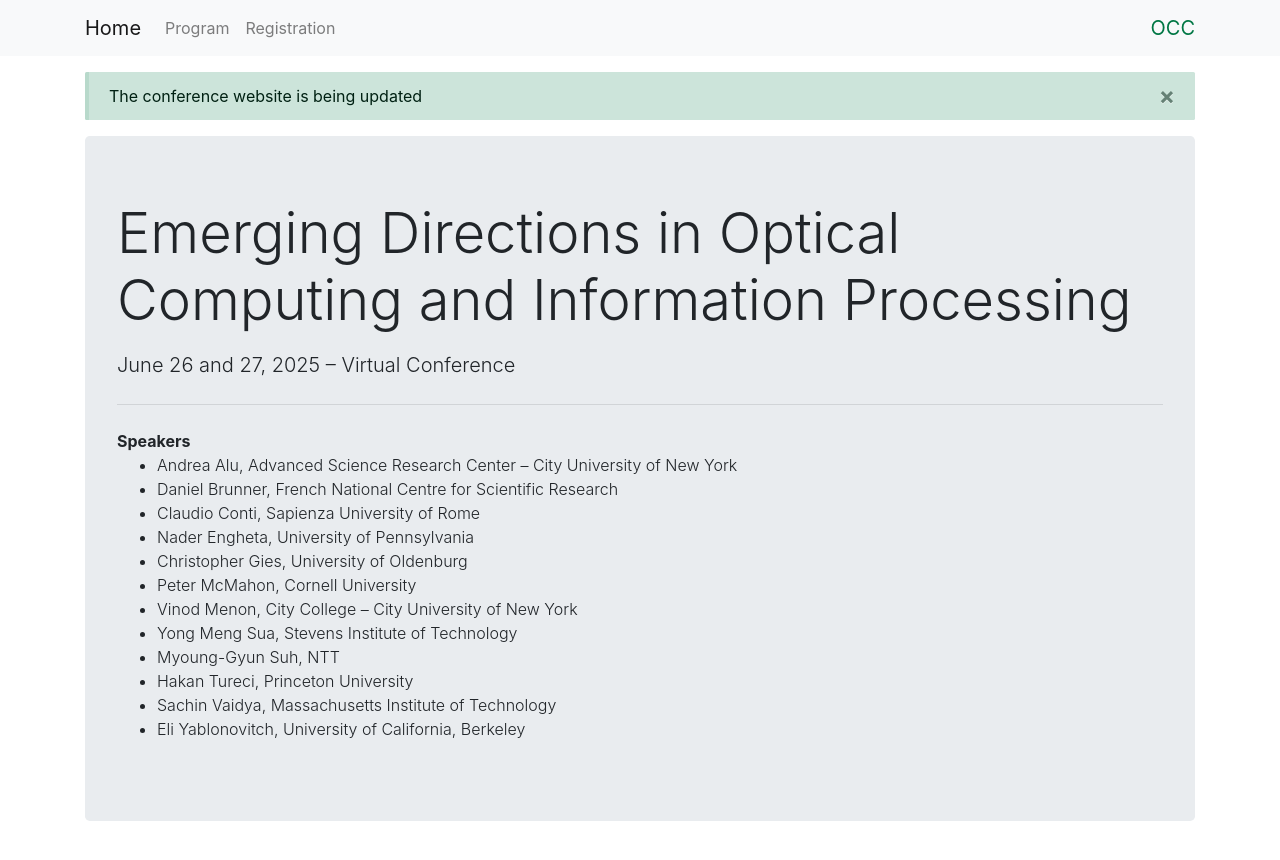
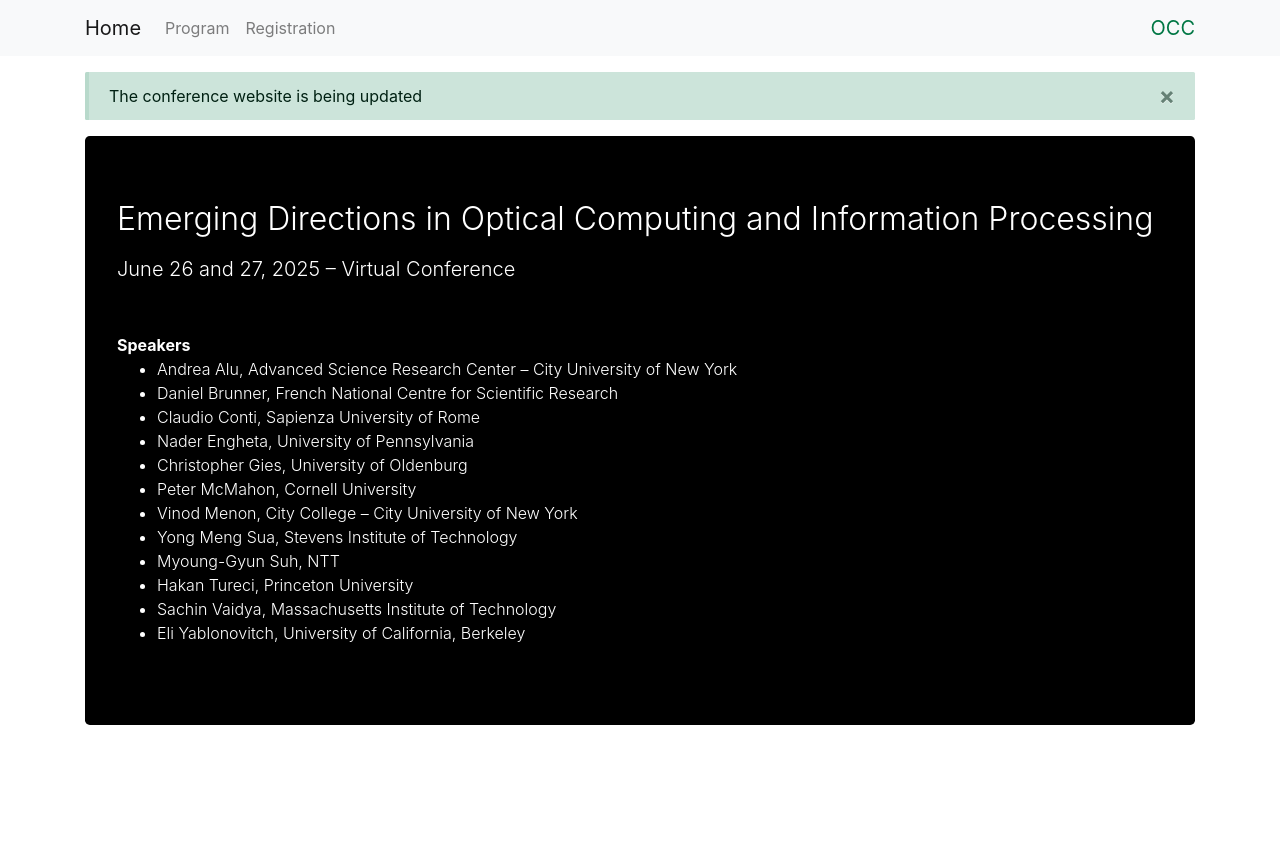
Before and after one commit to mirilabqc/mini-conference-site, a Jekyll site: the page built from index.md, in a window 1280 px wide. Shown: the top 860 px of the page. Built offline with Jekyll 4.4.1, drawn with Linux system fonts in a browser that asks for light colours.

Commit message:
updates site css

```diff
--- a/assets/css/main.scss
+++ b/assets/css/main.scss
@@ -10,6 +10,12 @@ a.navbar-brand {
   max-width: 400px;
 }
 
+div.jumbotron {
+  background-color: black;
+  color: white;
+
+}
+
 div.jumbotron h1 {
-  font-size: 3.5rem;
+  font-size: 2.0rem;
 }
```
